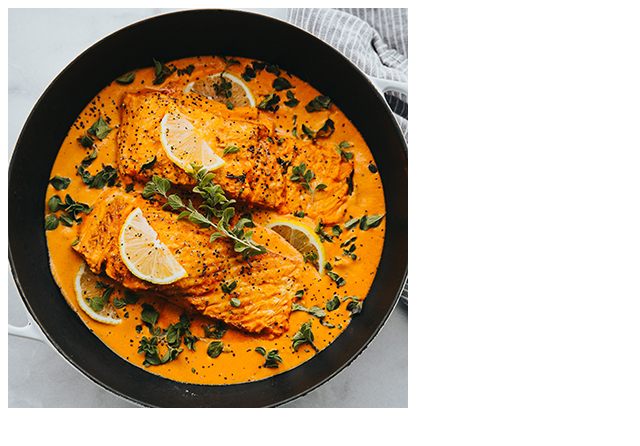
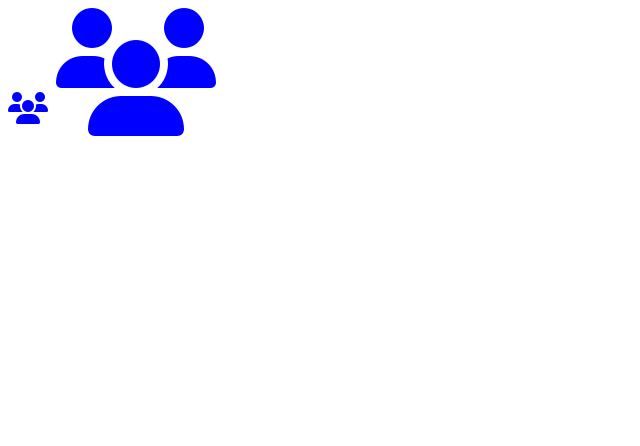
Before and after one commit to Ali-Raza-Memon/Learning-, a plain HTML site: page index.html in a window 1280 px wide. Shown: the whole page, without its empty margins (0-640 px from the left). Drawn offline with Linux system fonts and the light colour scheme.

Commit message:
Font Awesome

```diff
--- a/index.html
+++ b/index.html
@@ -6,12 +6,15 @@
     <meta name="viewport" content="width=device-width, initial-scale=1.0" />
     <title>Document</title>
     <link rel="stylesheet" href="styles.css" />
+    <script
+      src="https://kit.fontawesome.com/959b527925.js"
+      crossorigin="anonymous"
+    ></script>
   </head>
   <body>
-    <picture>
-      <source media="(max-width:500px)" srcset="meal-cropped.jpg" />
-      <source media="(max-width:501px)" srcset="meal.jpg" />
-      <img src="meal.jpg" alt="" />
-    </picture>
+    <span class="icon">
+      <i class="fa-solid fa-users"></i>
+      <i class="fa-solid fa-users fa-4x"></i>
+    </span>
   </body>
 </html>
--- a/styles.css
+++ b/styles.css
@@ -1,3 +1,4 @@
-.meal{
-    width: 10rem;
+.icon{
+    font-size: 02rem;
+    color: blue;
 }
```
Also changed, not shown: Art Direction.png (deleted), coffee-cup.webp (deleted), meal-cropped.jpg (deleted), meal-cropped@2x.jpg (deleted), meal-w1400.jpg (deleted), meal-w200.jpg (deleted), meal-w937.jpg (deleted), meal.jpg (deleted), meal@2x.jpg (deleted), meal@3x.jpg (deleted), 1 other file.
